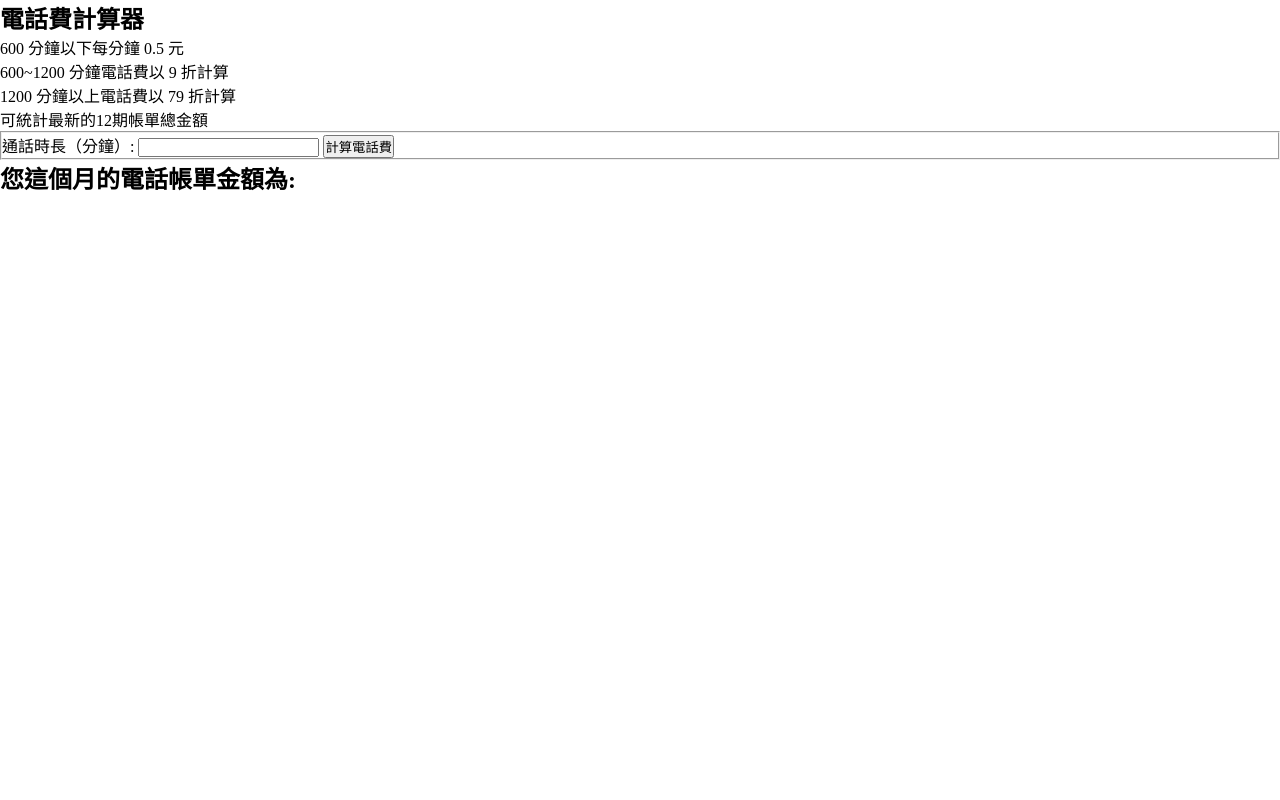
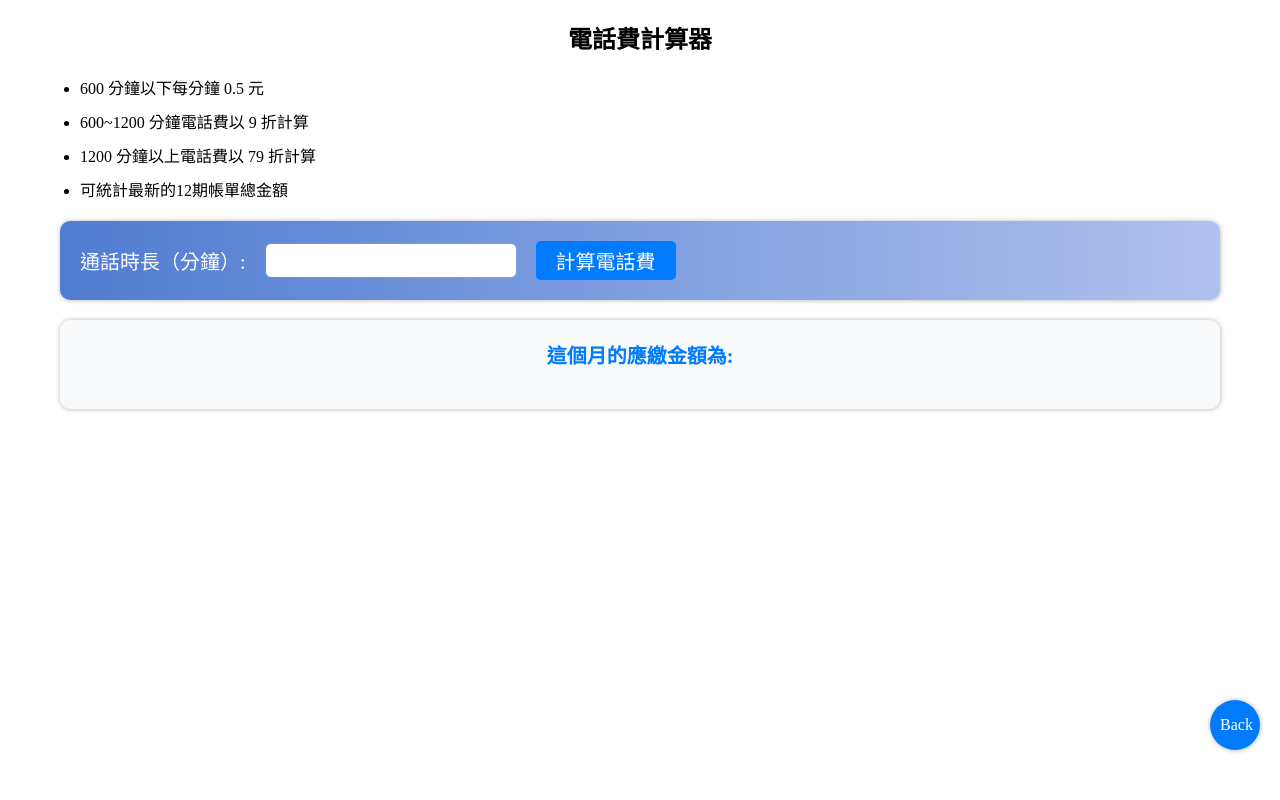
Before and after one commit to lazycat1005/php-exercises, a PHP site: page /exercises/47_telephone-bill-calculation/js-version/ in a window 1280 px wide. Run offline with PHP 8.4, Linux system fonts and the light colour scheme; style sheets or scripts are compiled from the project's sources.

Commit message:
47題加入CSS優化排版

```diff
--- a/exercises/47_telephone-bill-calculation/css/main.css
+++ b/exercises/47_telephone-bill-calculation/css/main.css
@@ -2,4 +2,119 @@
   box-sizing: border-box;
   margin: 0;
   padding: 0;
+}
+
+.container {
+  width: 100%;
+  max-width: 1200px;
+  margin: 0 auto;
+  padding: 20px;
+}
+.container .introduction h1 {
+  text-align: center;
+  margin-bottom: 20px;
+}
+.container .introduction ul {
+  margin-left: 20px;
+}
+.container .introduction ul li {
+  margin-bottom: 10px;
+}
+.container form #telephoneBillCalculation {
+  padding: 20px;
+  margin: 20px 0;
+  border-radius: 10px;
+  box-shadow: 0.3px 0.3px 5px rgba(0, 0, 0, 0.3);
+  display: flex;
+  align-items: center;
+  background: linear-gradient(to right, #4f7cd1, #b0c1ee);
+  border: none;
+}
+@media (max-width: 450px) {
+  .container form #telephoneBillCalculation {
+    flex-direction: column;
+  }
+}
+.container form #telephoneBillCalculation label {
+  font-size: 20px;
+  color: #fff;
+}
+.container form #telephoneBillCalculation input {
+  font-size: 20px;
+  padding: 5px;
+  margin: 0 20px;
+  border-radius: 5px;
+  width: 100%;
+  max-width: 250px;
+  outline: none;
+  border: none;
+  box-shadow: 0px 0px 3px rgba(255, 255, 255, 0.2);
+}
+@media (max-width: 1024px) {
+  .container form #telephoneBillCalculation input {
+    margin: 20px 0px;
+  }
+}
+.container form #telephoneBillCalculation button {
+  font-size: 20px;
+  padding: 5px 20px;
+  border-radius: 5px;
+  background-color: #007bff;
+  color: white;
+  border: none;
+  cursor: pointer;
+  transition: all 0.3s ease;
+}
+.container form #telephoneBillCalculation button:hover {
+  background-color: #0056b3;
+}
+.container .result {
+  margin-top: 20px;
+  padding: 20px;
+  border-radius: 10px;
+  box-shadow: 0.3px 0.3px 5px rgba(0, 0, 0, 0.3);
+  background-color: #f8f9fa;
+}
+.container .result h2 {
+  font-size: 20px;
+  color: #007bff;
+  text-align: center;
+  margin-bottom: 20px;
+}
+.container .result p {
+  margin-bottom: 10px;
+}
+.container .result h4 {
+  margin: 20px 0;
+}
+.container .result ol,
+.container .result ul {
+  margin-left: 20px;
+}
+.container .result ol li,
+.container .result ul li {
+  margin-bottom: 10px;
+  color: #333;
+}
+.container .result h3 {
+  color: #0056b3;
+}
+
+.fixedBtn {
+  width: 50px;
+  height: 50px;
+  display: grid;
+  place-items: center;
+  position: fixed;
+  bottom: 50px;
+  right: 20px;
+  background-color: #007bff;
+  color: white;
+  padding: 10px;
+  border-radius: 50%;
+  text-decoration: none;
+  box-shadow: 0.3px 0.3px 5px rgba(0, 0, 0, 0.3);
+}
+.fixedBtn:hover {
+  background-color: #0062cc;
 }/*# sourceMappingURL=main.css.map */
--- a/exercises/47_telephone-bill-calculation/css/main.scss
+++ b/exercises/47_telephone-bill-calculation/css/main.scss
@@ -5,3 +5,119 @@
   // outline: 1px solid limegreen !important;
   // background: rgb(0 100 0 /0.05) !important;
 }
+
+.container {
+  width: 100%;
+  max-width: 1200px;
+  margin: 0 auto;
+  padding: 20px;
+  .introduction {
+    h1 {
+      text-align: center;
+      margin-bottom: 20px;
+    }
+    ul {
+      margin-left: 20px;
+      li {
+        margin-bottom: 10px;
+      }
+    }
+  }
+  form {
+    #telephoneBillCalculation {
+      padding: 20px;
+      margin: 20px 0;
+      border-radius: 10px;
+      box-shadow: 0.3px 0.3px 5px rgba(0, 0, 0, 0.3);
+      display: flex;
+      align-items: center;
+      background: linear-gradient(to right, #4f7cd1, #b0c1ee);
+      border: none;
+      @media (max-width: 450px) {
+        flex-direction: column;
+      }
+      label {
+        font-size: 20px;
+        color: #fff;
+      }
+      input {
+        font-size: 20px;
+        padding: 5px;
+        margin: 0 20px;
+        border-radius: 5px;
+        width: 100%;
+        max-width: 250px;
+        outline: none;
+        border: none;
+        box-shadow: 0px 0px 3px rgba(255, 255, 255, 0.2);
+        @media (max-width: 1024px) {
+          margin: 20px 0px;
+        }
+      }
+      button {
+        font-size: 20px;
+        padding: 5px 20px;
+        border-radius: 5px;
+        background-color: #007bff;
+        color: white;
+        border: none;
+        cursor: pointer;
+        transition: all 0.3s ease;
+        &:hover {
+          background-color: #0056b3;
+        }
+      }
+    }
+  }
+
+  .result {
+    margin-top: 20px;
+    padding: 20px;
+    border-radius: 10px;
+    box-shadow: 0.3px 0.3px 5px rgba(0, 0, 0, 0.3);
+    background-color: #f8f9fa;
+    h2 {
+      font-size: 20px;
+      color: #007bff;
+      text-align: center;
+      margin-bottom: 20px;
+    }
+    p {
+      margin-bottom: 10px;
+    }
+    h4 {
+      margin: 20px 0;
+    }
+    ol,
+    ul {
+      margin-left: 20px;
+      li {
+        margin-bottom: 10px;
+        color: #333;
+      }
+    }
+    h3 {
+      color: #0056b3;
+    }
+  }
+}
+
+.fixedBtn {
+  width: 50px;
+  height: 50px;
+  display: grid;
+  place-items: center;
+  position: fixed;
+  bottom: 50px;
+  right: 20px;
+  background-color: #007bff;
+  color: white;
+  padding: 10px;
+  border-radius: 50%;
+  text-decoration: none;
+  box-shadow: 0.3px 0.3px 5px rgba(0, 0, 0, 0.3);
+
+  &:hover {
+    background-color: darken($color: #007bff, $amount: 10);
+  }
+}
--- a/exercises/47_telephone-bill-calculation/js-version/index.html
+++ b/exercises/47_telephone-bill-calculation/js-version/index.html
@@ -9,17 +9,19 @@
   <link rel="icon" sizes="192x192" href="#">
   <title>電話費計算器</title>
   <meta name="description" content="電話費計算器，根據通話時長計算電話費用。">
-  <link rel="stylesheet" href="./css/main.css">
+  <link rel="stylesheet" href="../css/main.css">
 </head>
 
 <body>
-  <main>
-    <section>
+  <main id="jsVersion" class="container">
+    <section class="introduction">
       <h1>電話費計算器</h1>
-      <p>600 分鐘以下每分鐘 0.5 元</p>
-      <p>600~1200 分鐘電話費以 9 折計算</p>
-      <p>1200 分鐘以上電話費以 79 折計算</p>
-      <p>可統計最新的12期帳單總金額</p>
+      <ul>
+        <li>600 分鐘以下每分鐘 0.5 元</li>
+        <li>600~1200 分鐘電話費以 9 折計算</li>
+        <li>1200 分鐘以上電話費以 79 折計算</li>
+        <li>可統計最新的12期帳單總金額</li>
+      </ul>
     </section>
 
     <form>
@@ -31,12 +33,15 @@
       </fieldset>
     </form>
 
-    <section>
-      <h2>您這個月的電話帳單金額為:<span></span></h2>
+    <section class="result">
+      <h2>這個月的應繳金額為:<span></span></h2>
+      <h3></h3>
       <h4></h4>
-      <h3></h3>
+
     </section>
   </main>
+
+  <a class="fixedBtn" href="../../../index.php">Back</a>
 
   <script src="https://cdnjs.cloudflare.com/ajax/libs/jquery/1.12.4/jquery.min.js"
     integrity="sha512-jGsMH83oKe9asCpkOVkBnUrDDTp8wl+adkB2D+//JtlxO4SrLoJdhbOysIFQJloQFD+C4Fl1rMsQZF76JjV0eQ=="
```
Also changed, not shown: exercises/47_telephone-bill-calculation/php-version/index.php (+10 -7 lines), 1 other file.
